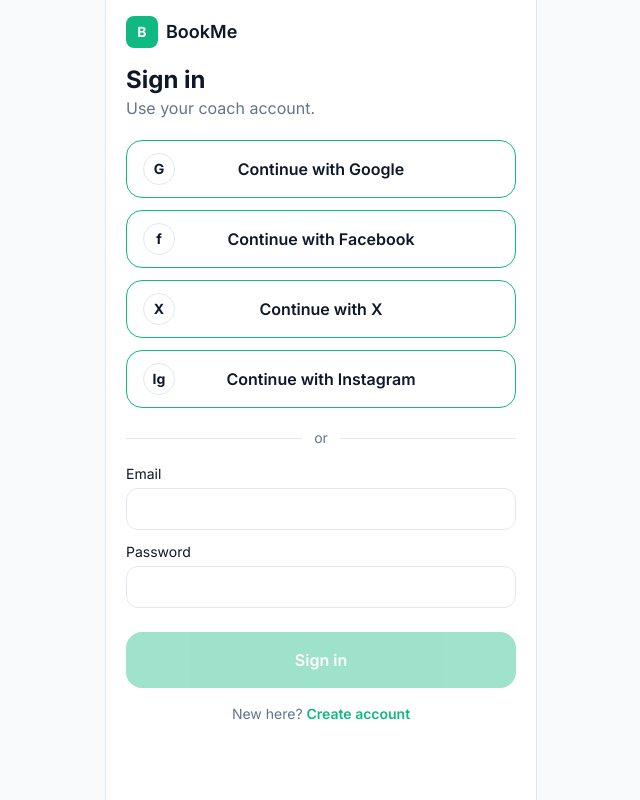
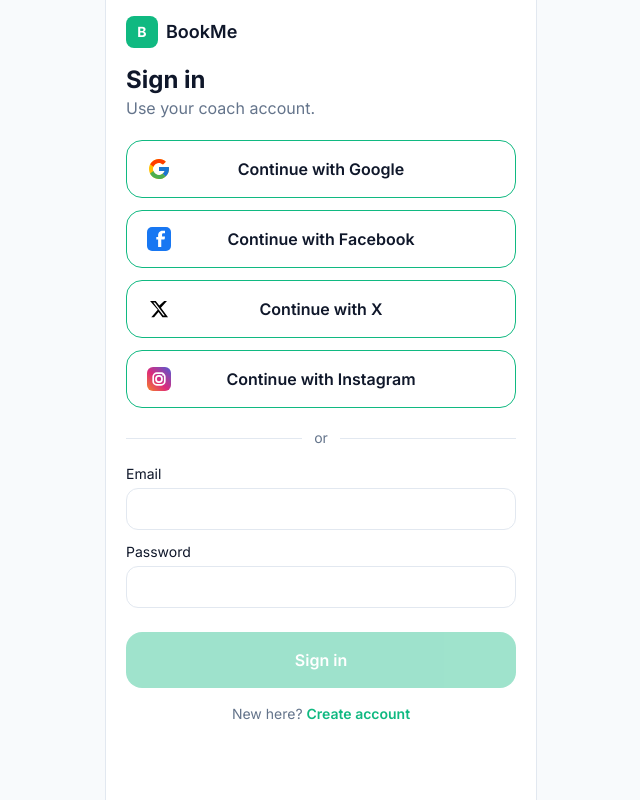
Before and after one commit to timincanada/bookme, a Next.js app: page /app/login in a window 1280 px wide. Shown: the whole page, without its empty margins (319-959 px from the left). Built offline with nearby package versions, Linux system fonts and the light colour scheme.

Commit message:
Use official Google, Facebook, X, and Instagram logos on coach OAuth buttons. (#36)
Co-authored-by: BookMe Engineering <engineering@bookme.local>

```diff
--- a/src/components/OauthButtons.tsx
+++ b/src/components/OauthButtons.tsx
@@ -1,10 +1,75 @@
+import type { ReactNode } from "react";
 import { OAUTH_PROVIDERS, providerLabel, type OAuthProvider } from "@/lib/oauth";
 
-const ICONS: Record<OAuthProvider, string> = {
-  google: "G",
-  facebook: "f",
-  x: "X",
-  instagram: "Ig",
+function GoogleMark() {
+  return (
+    <svg viewBox="0 0 48 48" className="h-6 w-6" aria-hidden>
+      <path
+        fill="#FFC107"
+        d="M43.611 20.083H42V20H24v8h11.303c-1.649 4.657-6.08 8-11.303 8-6.627 0-12-5.373-12-12s5.373-12 12-12c3.059 0 5.842 1.154 7.961 3.039l5.657-5.657C34.046 6.053 29.268 4 24 4 12.955 4 4 12.955 4 24s8.955 20 20 20 20-8.955 20-20c0-1.341-.138-2.65-.389-3.917z"
+      />
+      <path
+        fill="#FF3D00"
+        d="M6.306 14.691l6.571 4.819C14.655 15.108 18.961 12 24 12c3.059 0 5.842 1.154 7.961 3.039l5.657-5.657C34.046 6.053 29.268 4 24 4 16.318 4 9.656 8.337 6.306 14.691z"
+      />
+      <path
+        fill="#4CAF50"
+        d="M24 44c5.166 0 9.86-1.977 13.409-5.192l-6.19-5.238C29.211 35.091 26.715 36 24 36c-5.202 0-9.619-3.317-11.283-7.946l-6.522 5.025C9.505 39.556 16.227 44 24 44z"
+      />
+      <path
+        fill="#1976D2"
+        d="M43.611 20.083H42V20H24v8h11.303c-.792 2.237-2.231 4.166-4.087 5.571l6.19 5.238C36.971 39.205 44 34 44 24c0-1.341-.138-2.65-.389-3.917z"
+      />
+    </svg>
+  );
+}
+
+function FacebookMark() {
+  return (
+    <svg viewBox="0 0 24 24" className="h-6 w-6" aria-hidden>
+      <rect width="24" height="24" rx="5" fill="#1877F2" />
+      <path
+        fill="#fff"
+        d="M16.67 12.56h-2.4V20h-3.16v-7.44H9.3v-2.68h1.81V8.34c0-1.9 1.14-4.66 4.54-4.66l2.36.03v2.64h-1.71c-.52 0-1.25.26-1.25 1.36v1.87h2.96l-.34 2.68z"
+      />
+    </svg>
+  );
+}
+
+function XMark() {
+  return (
+    <svg viewBox="0 0 24 24" className="h-5 w-5" aria-hidden>
+      <path
+        fill="#000"
+        d="M18.244 2.25h3.308l-7.227 8.26 8.502 11.24H16.17l-4.714-6.231-5.401 6.231H2.744l7.727-8.835L1.254 2.25H8.08l4.253 5.622L18.244 2.25zm-1.161 17.52h1.833L7.084 4.126H5.117L17.083 19.77z"
+      />
+    </svg>
+  );
+}
+
+function InstagramMark() {
+  return (
+    <svg viewBox="0 0 24 24" className="h-6 w-6" aria-hidden>
+      <defs>
+        <linearGradient id="bookmeIg" x1="0" y1="1" x2="1" y2="0">
+          <stop offset="0%" stopColor="#F58529" />
+          <stop offset="45%" stopColor="#DD2A7B" />
+          <stop offset="100%" stopColor="#515BD4" />
+        </linearGradient>
+      </defs>
+      <rect width="24" height="24" rx="6" fill="url(#bookmeIg)" />
+      <rect x="6.2" y="6.2" width="11.6" height="11.6" rx="3.6" fill="none" stroke="#fff" strokeWidth="1.7" />
+      <circle cx="12" cy="12" r="3.05" fill="none" stroke="#fff" strokeWidth="1.7" />
+      <circle cx="16.15" cy="7.85" r="0.95" fill="#fff" />
+    </svg>
+  );
+}
+
+const MARKS: Record<OAuthProvider, ReactNode> = {
+  google: <GoogleMark />,
+  facebook: <FacebookMark />,
+  x: <XMark />,
+  instagram: <InstagramMark />,
 };
 
 export function OauthButtons({ from, error }: { from: "login" | "register"; error?: string }) {
@@ -17,9 +82,7 @@
             href={`/api/auth/oauth/${provider}/start?from=${from}`}
             className="relative flex w-full items-center justify-center rounded-2xl border border-brand bg-white py-4 font-semibold text-ink"
           >
-            <span className="absolute left-4 flex h-8 w-8 items-center justify-center rounded-full border border-line text-sm font-bold">
-              {ICONS[provider]}
-            </span>
+            <span className="absolute left-4 flex h-8 w-8 items-center justify-center">{MARKS[provider]}</span>
             Continue with {providerLabel(provider)}
           </a>
         ))}
```
